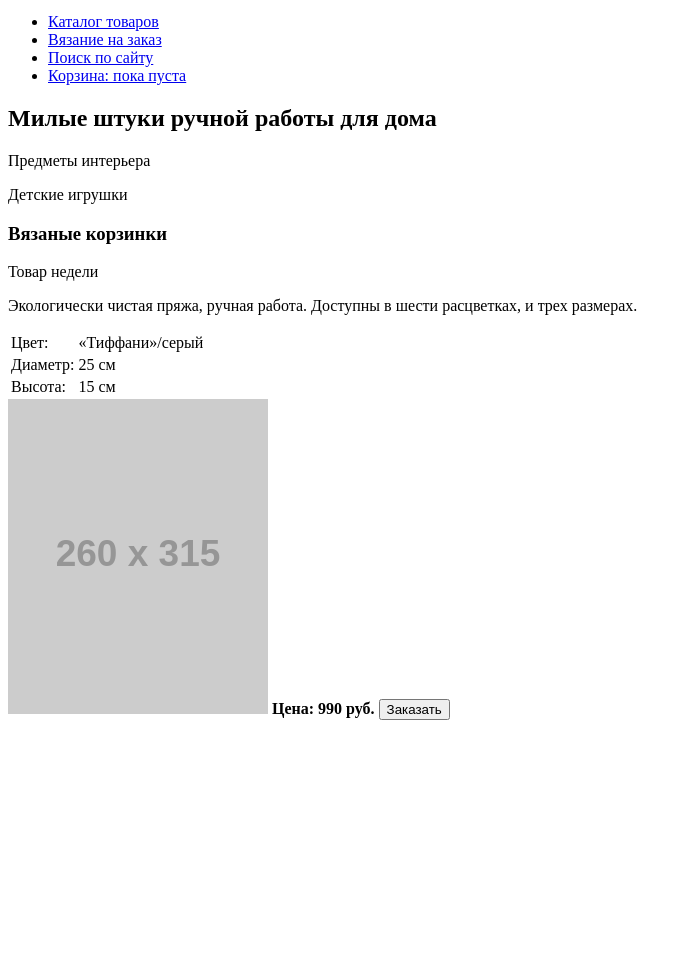
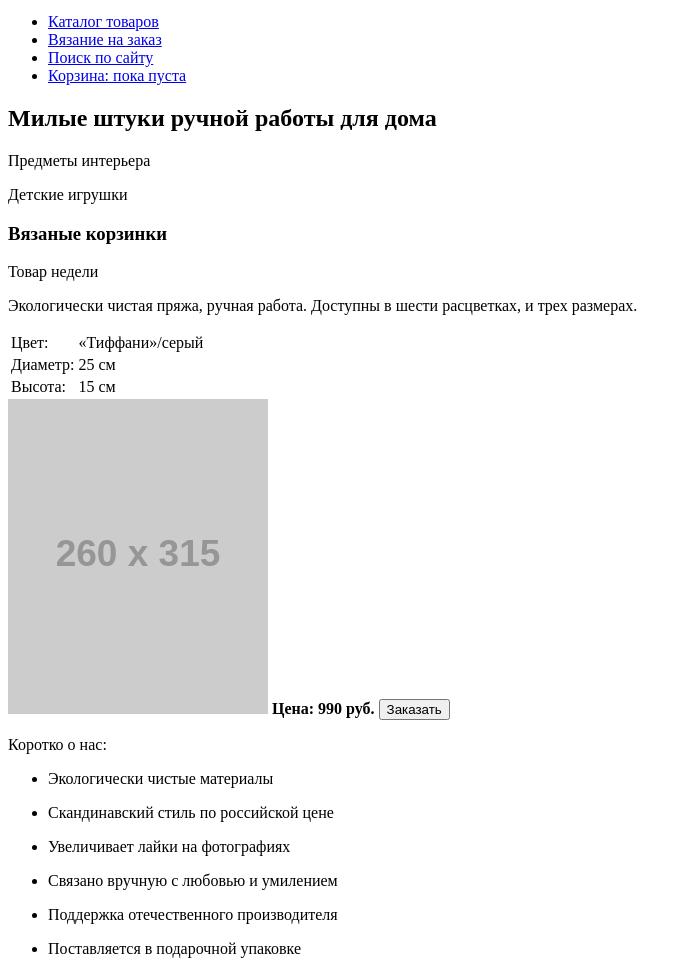
Before and after one commit to foremna/340827-mishka, a website: page source/index.html in a window 1280 px wide. Shown: the part 86-1060 px from the top of the page, without its empty margins (0-692 px from the left). Before the commit the page ends 814 px from the top, so only its background shows below. Drawn offline with Linux system fonts and the light colour scheme; placeholder pictures from the web are drawn by us.

Commit message:
Добавляет блок 'О нас'

```diff
--- a/source/index.html
+++ b/source/index.html
@@ -70,6 +70,31 @@
         <button class="populations__button-order" type="button">Заказать</button>
       </section>
 
+      <section class="about">
+        <div class="about__wrapper">
+          <p class="about__abouts">Коротко о нас:</p>
+          <ul class="about__advantages advantage">
+            <li class="advantage__info">
+              <p>Экологически чистые материалы</p>
+            </li>
+            <li class="advantage__info">
+              <p>Скандинавский стиль по российской цене</p>
+            </li>
+            <li class="advantage__info">
+              <p>Увеличивает лайки на фотографиях</p>
+            </li>
+            <li class="advantage__info">
+              <p>Связано вручную с любовью и умилением</p>
+            </li>
+            <li class="advantage__info">
+              <p>Поддержка отечественного производителя</p>
+            </li>
+            <li class="advantage__info">
+              <p>Поставляется в подарочной упаковке</p>
+            </li>
+          </ul>
+        </div>
+      </section>
     </main>
 
   </body>
```
